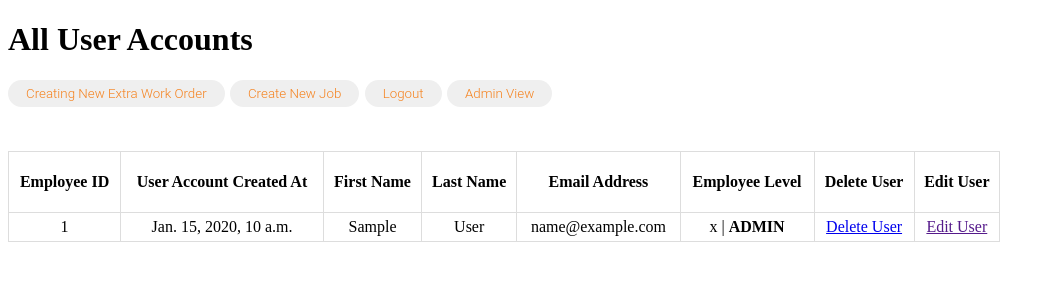
After one commit to rajkapadia91/workorder, a Django app: template workorder_app/templates/alluseraccounts.html in a window 1280 px wide. The commit adds this page. Shown: the top 300 px of the page, without its empty margins (0-1055 px from the left). Run offline with Django 3.2, Linux system fonts and the light colour scheme; the template is opened without the code that fills it: values that come from a table or form of the project are taken from there, others are empty; tables that the repository leaves empty hold one stand-in row (values such as "Sample post").

Commit message:
delete user  commit

```diff
--- /dev/null
+++ b/workorder_app/templates/alluseraccounts.html
@@ -0,0 +1,59 @@
+<!DOCTYPE html>
+<html lang="en">
+
+<head>
+    <meta charset="UTF-8">
+    <meta name="viewport" content="width=device-width, initial-scale=1.0">
+    <title>User Account Details</title>
+    {% load static %}
+    <link rel="stylesheet" href="{% static 'workorder.css' %}">
+</head>
+
+<body>
+    <div id="wrapper">
+        <div id="header">
+            <h1 class="head">All User Accounts</h1>
+            <div class="head">
+                <button><a href="/">Creating New Extra Work Order</a></button>
+                <button><a href="/jobname">Create New Job</a></button>
+                <button><a href="/logout">Logout</a></button>
+                <button><a href="/workorder">Admin View</a></button>
+            </div>
+        </div>
+        <div id="main_table">
+            <table>
+                <tr>
+                    <th>Employee ID</th>
+                    <th>User Account Created At</th>
+                    <th>First Name</th>
+                    <th>Last Name</th>
+                    <th>Email Address</th>
+                    <th>Employee Level</th>
+                    <th>Delete User</th>
+                    <th>Edit User</th>
+                </tr>
+                {% for one_user in all_user_accounts reversed %}
+                <tr>
+                    <td>{{one_user.id}}</a></td>
+                    <td>{{one_user.created_at}}</td>
+                    <td>{{one_user.first_name}}</td>
+                    <td>{{one_user.last_name}}</td>
+                    <td>{{one_user.email}}</td>
+                    {% if one_user.secret_code == "Inside1" %}
+                    <td>{{one_user.secret_code}} | Non Admin</td>
+                    {% else %}
+                    <td>{{one_user.secret_code}} | <b>ADMIN</b></td>
+                    {% endif %}
+                    {% if request.session.user_id == one_user.id %}
+                    <td>Can't Delete Your Own Account</td>
+                    {% else %}
+                    <td><a href="/delete_user/{{one_user.id}}">Delete User</a></td>
+                    {% endif %}
+                    <td><a disabled href="">Edit User</a></td>
+                </tr>
+                {% endfor %}
+            </table>
+        </div>
+    </div>
+</body>
+</html>
--- a/workorder_app/templates/home.html
+++ b/workorder_app/templates/home.html
@@ -53,7 +53,7 @@
             <form action="/login" method="post">
                 {% csrf_token %}
                 Email: <input type="email" name="logged_email" class="form_field"><br><br>
-                Password <input type="password" name="logged_password" class="form_field"><br><br>
+                Password: <input type="password" name="logged_password" class="form_field"><br><br>
                 <input type="submit" value="Login" class="button">
             </form>
             <div id="error_login">
--- a/workorder_app/templates/workorder.html
+++ b/workorder_app/templates/workorder.html
@@ -17,6 +17,7 @@
                 <button><a href="/">Creating New Extra Work Order</a></button>
                 <button><a href="/jobname">Create New Job</a></button>
                 <button><a href="/logout">Logout</a></button>
+                <button><a href="/all_users">All User Accounts</a></button>
             </div>
         </div>
         <div id="main_table">
--- a/workorder_app/urls.py
+++ b/workorder_app/urls.py
@@ -17,5 +17,7 @@ urlpatterns = [
     path('delete/<int:workorder_id>', views.delete_work_order),
     path('workorderpreview/<int:workorder_id>', views.workorderpreview),
     path('edit/<int:workorder_id>', views.editorder),
-    path('save_edit/<int:workorder_id>', views.save_edit)
+    path('save_edit/<int:workorder_id>', views.save_edit),
+    path('all_users', views.all_users),
+    path('delete_user/<int:user_id>', views.delete_user)
 ]
```
Also changed, not shown: workorder_app/views.py (+13 -0 lines).
